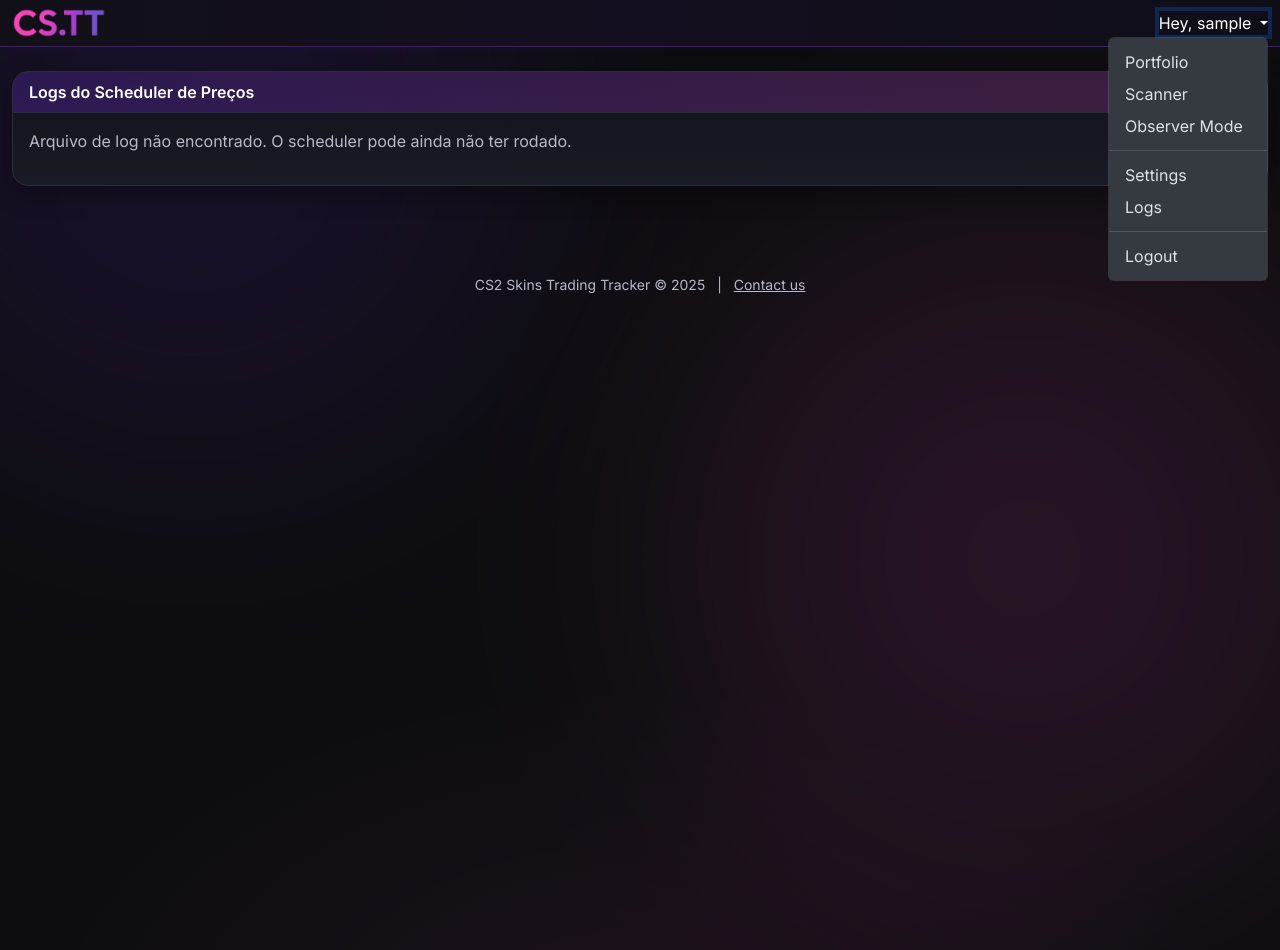
After one commit to FCancella/Skins-Trading-Tracker, a Django app: page /settings/ in a window 1280 px wide, after a click that opens the changed part. The commit adds this page. Run offline with Django 4.2, Linux system fonts and the light colour scheme; the visitor is signed in with stand-in values (Sample User, id 1).

Commit message:
Schedule logs

```diff
--- a/cs_trade_portfolio/urls.py
+++ b/cs_trade_portfolio/urls.py
@@ -19,9 +19,9 @@ urlpatterns = [
     path("profile/toggle/", trade_views.toggle_profile_public, name="toggle_profile_public"),
     path("export/", trade_views.export_portfolio, name="export_portfolio"),
 
+    path("settings/", trade_views.settings_view, name="settings"),
+
     path("scanner/", scanner_views.scanner_view, name="scanner_list"),
-
-    # Endpoints da API do Scanner
     path("scanner/api/add-items/", scanner_views.scanner_api_add_items, name="scanner_api_add_items"),
     path("scanner/api/items-to-update/", scanner_views.get_items_to_update, name="scanner_api_get_items_to_update"),
     path("scanner/api/update-buff-prices/", scanner_views.update_buff_prices, name="scanner_api_update_buff_prices"),
--- a/scanner/views.py
+++ b/scanner/views.py
@@ -40,7 +40,7 @@ def get_items_to_price(request):
     ).values_list('name', flat=True)
 
     # 3. Filtra a lista de itens do portfólio para encontrar aqueles que PRECISAM de um novo preço
-    items_needing_price = list(set(open_portfolio_items) - set(recent_buff_items))
+    items_needing_price = list(set(open_portfolio_items) - set(recent_buff_items))[:100]
 
     return JsonResponse({"items_to_price": items_needing_price})
 
--- a/templates/base.html
+++ b/templates/base.html
@@ -37,9 +37,11 @@
               </a>
               <ul class="dropdown-menu dropdown-menu-dark dropdown-menu-end">
                 <li><a class="dropdown-item" href="{% url 'index' %}">Portfolio</a></li>
-                <li><a class="dropdown-item" href="{% url 'scanner_list' %}">Scanner</a></li> <li><a class="dropdown-item" href="{% url 'observer' %}">Observer Mode</a></li>
+                <li><a class="dropdown-item" href="{% url 'scanner_list' %}">Scanner</a></li>
+                <li><a class="dropdown-item" href="{% url 'observer' %}">Observer Mode</a></li>
                 <li><hr class="dropdown-divider"></li>
                 <li><a class="dropdown-item" href="#" data-bs-toggle="modal" data-bs-target="#profileSettingsModal">Settings</a></li>
+                <li><a class="dropdown-item" href="{% url 'settings' %}">Logs</a></li>
                 <li><hr class="dropdown-divider"></li>
                 <li>
                   <form action="{% url 'logout' %}" method="post" class="d-inline">
--- /dev/null
+++ b/templates/trades/settings.html
@@ -0,0 +1,20 @@
+{% extends "base.html" %}
+
+{% block content %}
+<div class="card">
+  <div class="card-header">Logs do Scheduler de Preços</div>
+  <div class="card-body">
+    {% if last_run %}
+      <p class="mb-2">
+        <strong>Última atividade registrada em:</strong>
+        <span class="text-muted-2">{{ last_run|date:"d/m/Y às H:i:s" }}</span>
+      </p>
+      <hr class="hr-soft">
+      <h5 class="mt-4 mb-3">Últimos 100 registros do log:</h5>
+      <pre class="bg-dark p-3 rounded" style="white-space: pre-wrap; word-wrap: break-word;"><code>{{ log_content }}</code></pre>
+    {% else %}
+      <p class="text-muted-2">{{ log_content }}</p>
+    {% endif %}
+  </div>
+</div>
+{% endblock %}
--- a/trades/views.py
+++ b/trades/views.py
@@ -8,10 +8,11 @@ components into a single responsive layout.
 """
 from __future__ import annotations
 from decimal import Decimal
+import os
 import requests
 import pandas as pd
 from collections import defaultdict
-from datetime import timedelta
+from datetime import timedelta, datetime
 
 from django.core.cache import cache
 from django.contrib.auth import login
@@ -464,3 +465,26 @@ def export_portfolio(request: HttpRequest) -> HttpResponse:
     df.to_csv(response, sep=';', index=False, date_format='%d-%m-%Y')
 
     return response
+
+@login_required
+def settings_view(request: HttpRequest) -> HttpResponse:
+    """Exibe a página de configurações e os logs do scheduler."""
+    log_file_path = '/app/logs/scheduler.log'
+    log_content = "Arquivo de log não encontrado. O scheduler pode ainda não ter rodado."
+    last_run_timestamp = None
+
+    if os.path.exists(log_file_path):
+        with open(log_file_path, 'r') as f:
+            # Lê as últimas 100 linhas para não sobrecarregar a página
+            lines = f.readlines()
+            log_content = "".join(lines[-100:])
+
+        # Pega a data da última modificação do arquivo
+        last_modified_time = os.path.getmtime(log_file_path)
+        last_run_timestamp = datetime.fromtimestamp(last_modified_time)
+
+    context = {
+        "log_content": log_content,
+        "last_run": last_run_timestamp
+    }
+    return render(request, "trades/settings.html", context)
```
Also changed, not shown: docker-compose.yml (+5 -12 lines).
